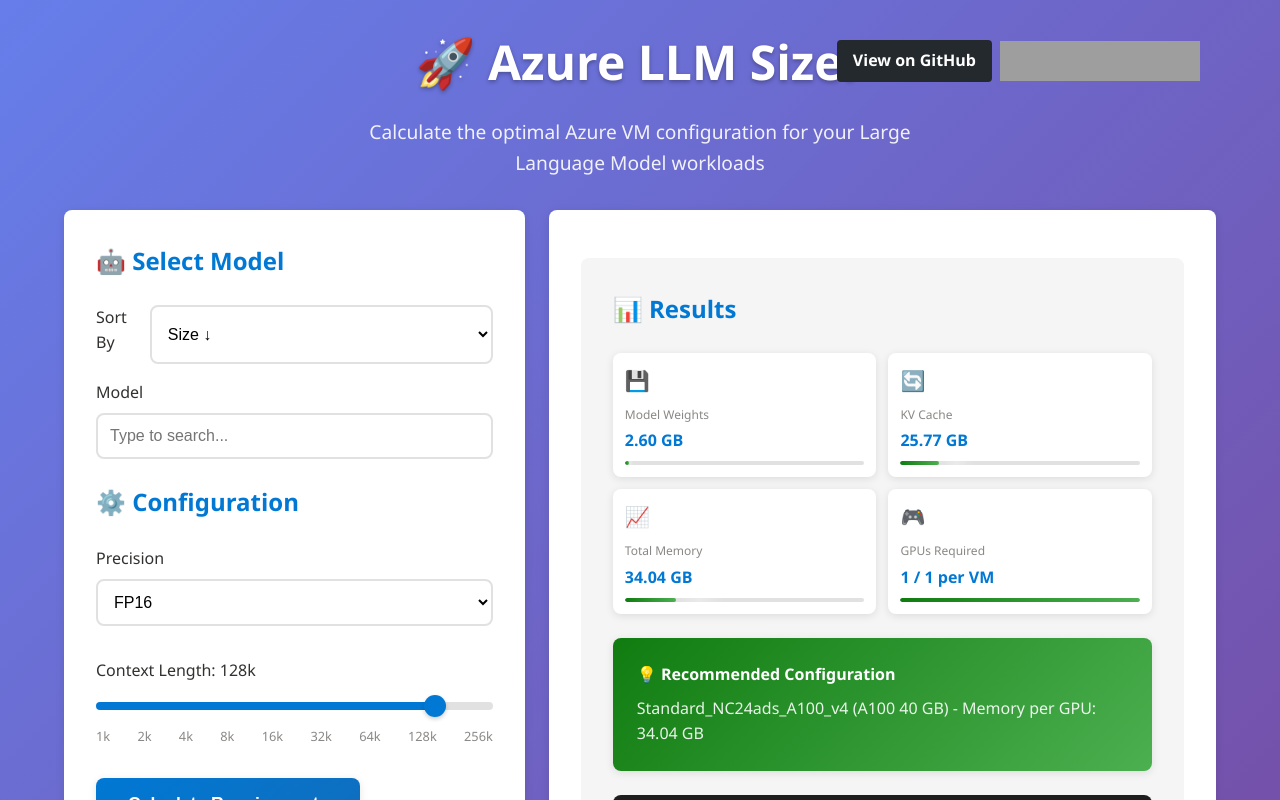
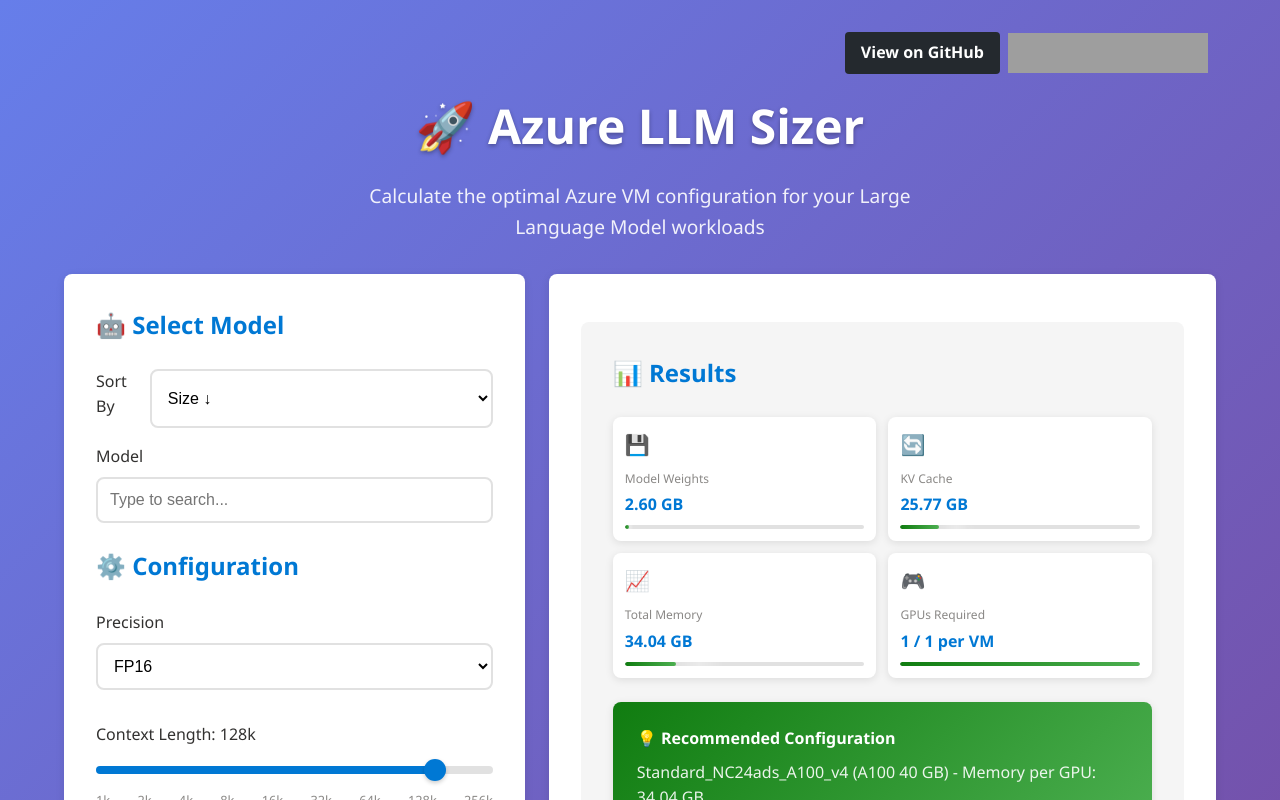
Before and after one commit to Frankiey/azure-llm-sizer, a React (Vite) app: page / in a window 1280 px wide. Shown: the top 800 px of the page. Built offline with nearby package versions, Linux system fonts and the light colour scheme; grey boxes are pictures that could not be loaded.

Commit message:
Fix GitHub links position

```diff
--- a/src/App.css
+++ b/src/App.css
@@ -37,6 +37,7 @@
     text-align: center;
     margin-bottom: 2rem;
     color: white;
+    padding-top: 4rem; /* space for GitHub links in the corner */
 }
 
 .header h1 {
@@ -70,8 +71,8 @@
 
 .github-links {
     position: absolute;
-    top: 1rem;
-    right: 1rem;
+    top: 0.5rem;
+    right: 0.5rem;
     margin-top: 0;
     display: flex;
     align-items: center;
```
